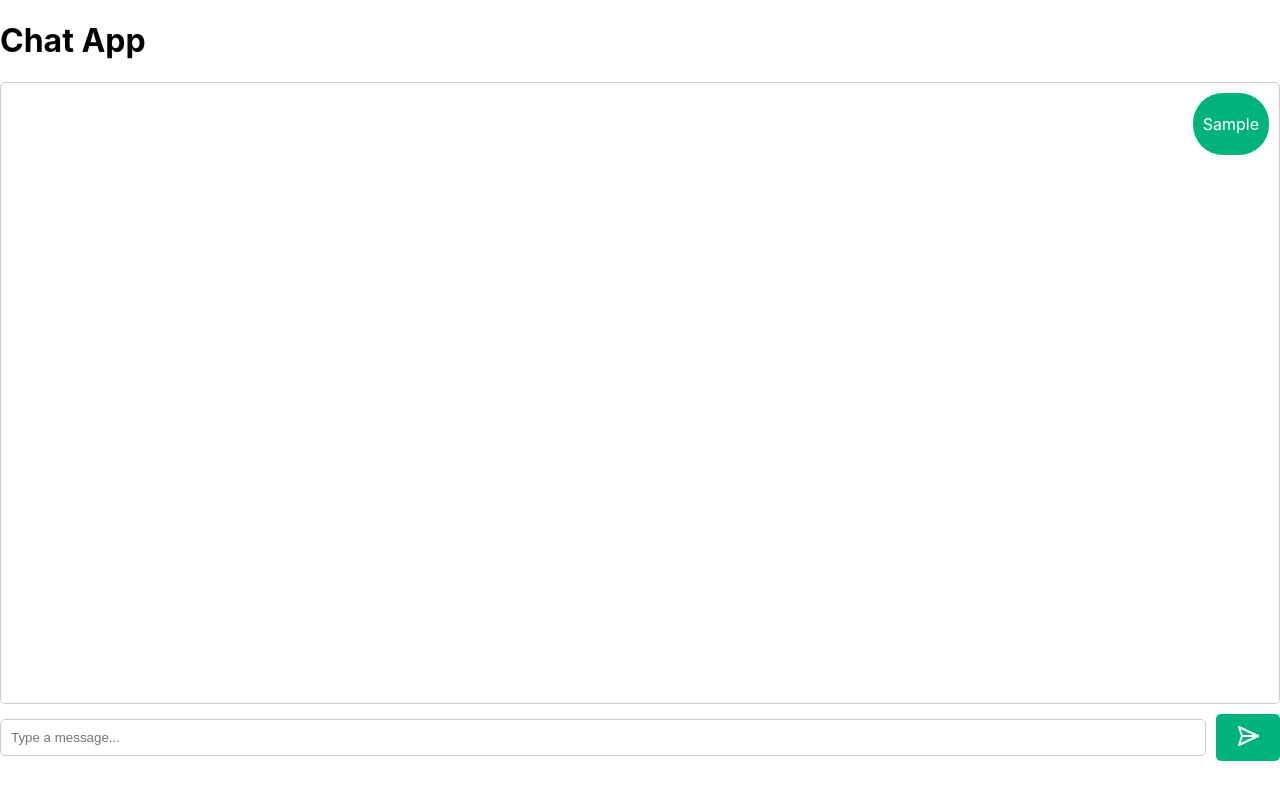
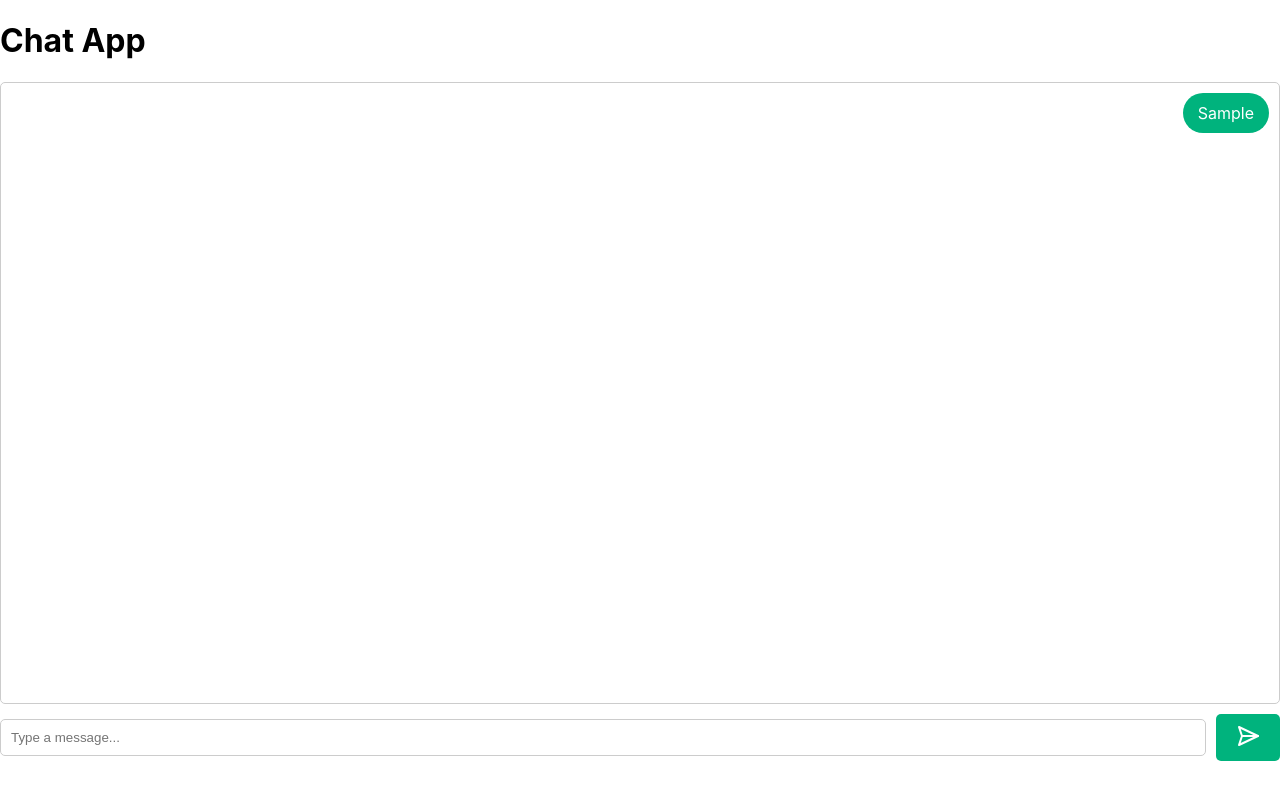
Before and after one commit to SuperZooper3/Voiceflow-EduChat, a React (Create React App) app: page / in a window 1280 px wide. Both pictures are taken after typing "Sample" into the empty fields and a click on the button 1248 px from the left and 737 px from the top of the page. Built offline with nearby package versions, Linux system fonts and the light colour scheme; no server answers.

Commit message:
nicer spacing on the chat messages

```diff
--- a/src/ChatBox.css
+++ b/src/ChatBox.css
@@ -12,7 +12,7 @@
 .message {
     background-color: #f2f2f2;
     padding: 5px 10px;
-    border-radius: 30px;
+    border-radius: 20px;
     margin-bottom: 5px;
     align-self: flex-start;
 }
@@ -28,3 +28,7 @@
     color: #000;
     align-self: flex-start;
 }
+
+.messageLine {
+    padding: 5px;
+}
--- a/src/ChatBox.js
+++ b/src/ChatBox.js
@@ -6,7 +6,7 @@ const prepMessageBody = (message) => {
   return (
     <div>
       {message.split('\n').map((line, i) => {
-        return <p key={i}>{line}</p>;
+        return line ? <div className='messageLine' key={i}>{line}</div>: null;
       })}
     </div>
   );
```
